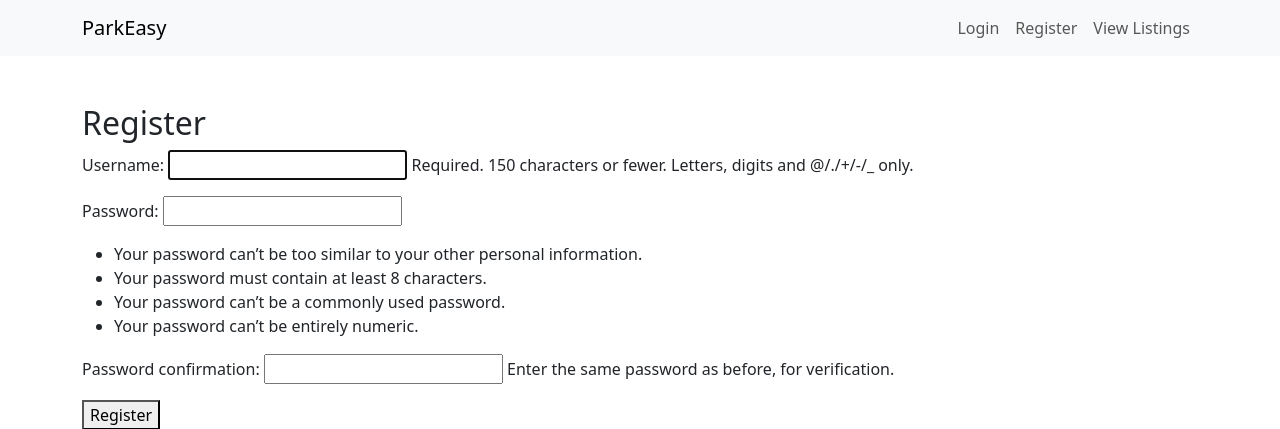
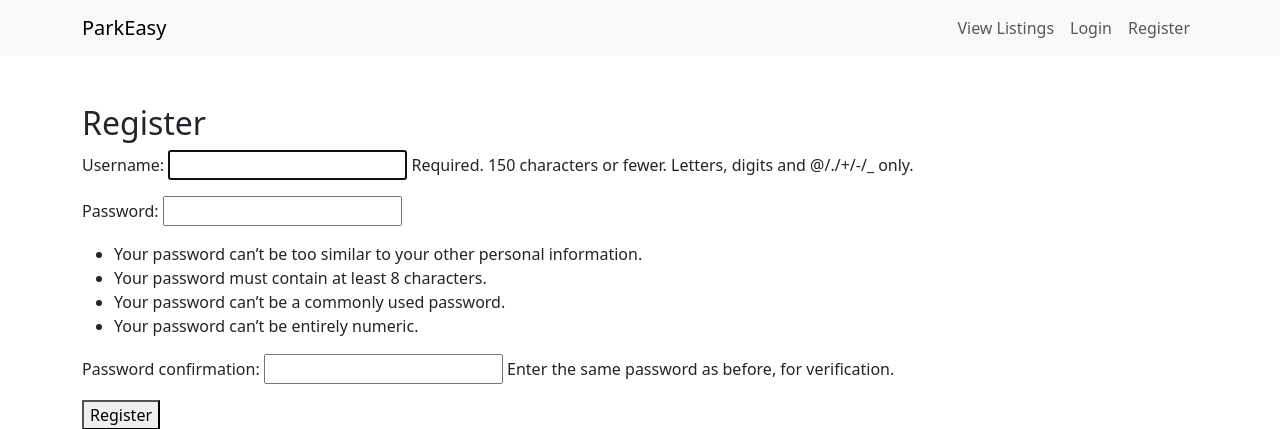
Before and after one commit to maazimam/parkeasy, a Django app: page /accounts/register/ in a window 1280 px wide. Shown: the top 429 px of the page. Run offline with Django 5.2, Linux system fonts and the light colour scheme.

Commit message:
update navbar

```diff
--- a/templates/navbar.html
+++ b/templates/navbar.html
@@ -6,14 +6,15 @@
         </button>
         <div class="collapse navbar-collapse" id="navbarNav">
             <ul class="navbar-nav ms-auto">
-                <li class="nav-item"><a class="nav-link" href="{% url 'login' %}">Login</a></li>
-                <li class="nav-item"><a class="nav-link" href="{% url 'register' %}">Register</a></li>
                 <li class="nav-item"><a class="nav-link" href="{% url 'view_listings' %}">View Listings</a></li>
-                <li class="nav-item">
-                    {% if user.is_authenticated %}
-                        <a class="nav-link" href="{% url 'create_listing' %}">Post a Spot</a>
-                    {% endif %}
-                </li>
+
+                {% if user.is_authenticated %}
+                    <li class="nav-item"><a class="nav-link" href="{% url 'create_listing' %}">Post a Spot</a></li>
+                    <li class="nav-item"><a class="nav-link" href="{% url 'logout' %}">Logout</a></li>
+                {% else %}
+                    <li class="nav-item"><a class="nav-link" href="{% url 'login' %}">Login</a></li>
+                    <li class="nav-item"><a class="nav-link" href="{% url 'register' %}">Register</a></li>
+                {% endif %}
 
             </ul>
         </div>
```
